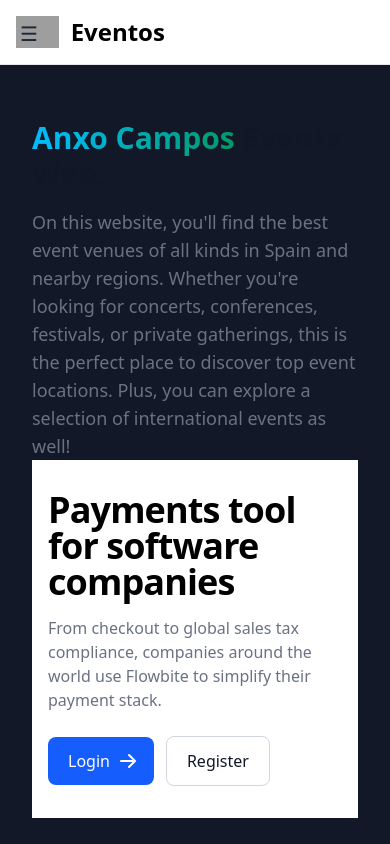
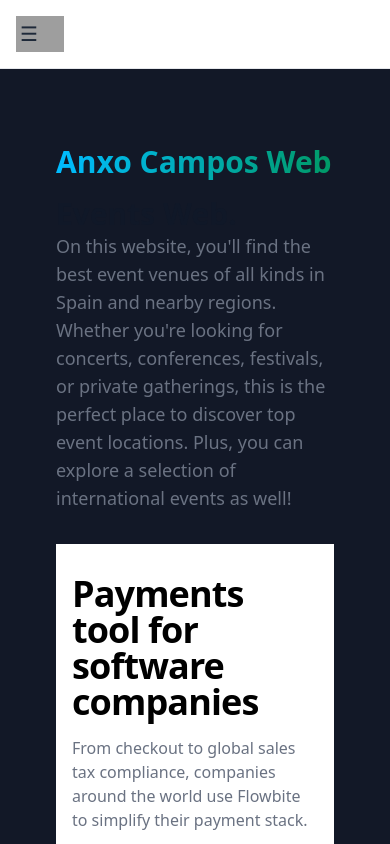
Before and after one commit to Anxo55/agendaEventosFrontend, a React (Vite) app: page / in a window 390 px wide. Shown: the top 844 px of the page. Built offline with nearby package versions, Linux system fonts and the light colour scheme; grey boxes are pictures that could not be loaded.

Commit message:
change-some-components

```diff
--- a/package.json
+++ b/package.json
@@ -11,6 +11,7 @@
   },
   "dependencies": {
     "@tailwindcss/vite": "^4.0.0",
+    "axios": "^1.7.9",
     "motion": "^12.0.6",
     "react": "^18.3.1",
     "react-dom": "^18.3.1",
--- a/src/components/NavBar.tsx
+++ b/src/components/NavBar.tsx
@@ -4,19 +4,16 @@
 export default function NavBar() {
   return (
     <nav className="bg-white dark:bg-gray-900 fixed w-full z-20 top-0 start-0 border-b border-gray-200 dark:border-gray-600">
-      <div className="max-w-screen-xl flex flex-wrap items-center justify-between mx-auto p-4">
+      <div className="max-w-screen-xl flex flex-wrap items-center justify-start mx-auto p-4"> {/* Cambiado justify-between a justify-start */}
         <Link
           to="/"
-          className="flex items-center space-x-3 rtl:space-x-reverse"
+          className="flex items-center space-x-3 rtl:space-x-reverse mr-auto" // Añadido mr-auto para empujar elementos a la derecha
         >
           <img
             src="https://flowbite.com/docs/images/logo.svg"
-            className="h-8"
+            className="h-9 ml-0" // Asegura que no haya margen a la izquierda
             alt="Flowbite Logo"
           />
-          <span className="self-center text-2xl font-semibold whitespace-nowrap dark:text-white">
-            Eventos
-          </span>
         </Link>
         <div
           className="items-center justify-between hidden w-full md:flex md:w-auto md:order-1"
@@ -56,19 +53,6 @@
                 Profile
               </Link>
             </li>
-            <li>
-              <Link
-                to="/usersProfile"
-                className="block py-2 px-3 text-gray-900 rounded-sm hover:bg-gray-100 md:hover:bg-transparent md:hover:text-blue-700 md:p-0 md:dark:hover:text-blue-500 dark:text-white dark:hover:bg-gray-700 dark:hover:text-white md:dark:hover:bg-transparent dark:border-gray-700"
-              >
-                Users Profile
-              </Link>
-
-            </li>
-
-            <li>
-
-            </li>
           </ul>
         </div>
       </div>
--- a/src/pages/Home.tsx
+++ b/src/pages/Home.tsx
@@ -1,17 +1,44 @@
-import React from "react";
+import React, { useEffect, useState } from "react";
 import { Link } from "react-router-dom";
 
+function TypingEffect() {
+  const [text, setText] = useState("");
+  const fullText = "Anxo Campos Web";
+  const typingSpeed = 150; // Velocidad de escritura en ms
 
+  useEffect(() => {
+    let currentIndex = 0;
+    let timeout: number | undefined; // ✅ Cambio aquí
+
+    const type = () => {
+      if (currentIndex <= fullText.length) {
+        setText(fullText.slice(0, currentIndex));
+        currentIndex++;
+        timeout = window.setTimeout(type, typingSpeed); // ✅ `window.setTimeout`
+      }
+    };
+
+    type();
+
+    return () => clearTimeout(timeout);
+  }, []);
+
+  return (
+    <h1 className="mb-4 text-3xl font-extrabold text-gray-900 dark:text-white md:text-5xl lg:text-6xl">
+      <span className="text-transparent bg-clip-text bg-gradient-to-r to-emerald-600 from-sky-400">
+        {text}
+      </span>
+    </h1>
+  );
+}
 
 export default function Home() {
   return (
-    <div>
-      <h1 className="mb-4 text-3xl font-extrabold text-gray-900 dark:text-white md:text-5xl lg:text-6xl">
-        <span className="text-transparent bg-clip-text bg-gradient-to-r to-emerald-600 from-sky-400">
-          Anxo Campos
-        </span>{" "}
+    <div className="p-6">
+      <TypingEffect />
+      <h2 className="text-3xl font-semibold text-gray-900 dark:text-white">
         Events Web.
-      </h1>
+      </h2>
       <p className="text-lg font-normal text-gray-500 lg:text-xl dark:text-gray-400">
         On this website, you'll find the best event venues of all kinds in Spain
         and nearby regions. Whether you're looking for concerts, conferences,
@@ -19,7 +46,8 @@
         top event locations. Plus, you can explore a selection of international
         events as well!
       </p>
-      <section className="bg-white dark:bg-gray-900">
+
+      <section className="bg-white dark:bg-gray-900 mt-8">
         <div className="grid max-w-screen-xl px-4 py-8 mx-auto lg:gap-8 xl:gap-0 lg:py-16 lg:grid-cols-12">
           <div className="mr-auto place-self-center lg:col-span-7">
             <h1 className="max-w-2xl mb-4 text-4xl font-extrabold tracking-tight leading-none md:text-5xl xl:text-6xl dark:text-white">
@@ -31,7 +59,7 @@
             </p>
             <Link
               to="/login"
-              className="bg-blue-600 hover:bg-blue-700 inline-flex items-center justify-center px-5 py-3 mr-3 text-base font-medium text-center text-white rounded-lg bg-primary-700 hover:bg-primary-800 focus:ring-4 focus:ring-primary-300 dark:focus:ring-primary-900"
+              className="bg-blue-600 hover:bg-blue-700 inline-flex items-center justify-center px-5 py-3 mr-3 text-base font-medium text-white rounded-lg focus:ring-4 focus:ring-primary-300 dark:focus:ring-primary-900"
             >
               Login
               <svg
@@ -41,14 +69,15 @@
                 xmlns="http://www.w3.org/2000/svg"
               >
                 <path
-                  fill-rule="evenodd"
+                  fillRule="evenodd"
                   d="M10.293 3.293a1 1 0 011.414 0l6 6a1 1 0 010 1.414l-6 6a1 1 0 01-1.414-1.414L14.586 11H3a1 1 0 110-2h11.586l-4.293-4.293a1 1 0 010-1.414z"
-                  clip-rule="evenodd"
+                  clipRule="evenodd"
                 ></path>
               </svg>
             </Link>
-            <Link to="/register"
-              className="inline-flex items-center justify-center px-5 py-3 text-base font-medium text-center text-gray-900 border border-gray-300 rounded-lg hover:bg-gray-100 focus:ring-4 focus:ring-gray-100 dark:text-white dark:border-gray-700 dark:hover:bg-gray-700 dark:focus:ring-gray-800"
+            <Link
+              to="/register"
+              className="inline-flex items-center justify-center px-5 py-3 text-base font-medium text-gray-900 border border-gray-300 rounded-lg hover:bg-gray-100 focus:ring-4 focus:ring-gray-100 dark:text-white dark:border-gray-700 dark:hover:bg-gray-700 dark:focus:ring-gray-800"
             >
               Register
             </Link>
--- a/src/services/usersService.ts
+++ b/src/services/usersService.ts
@@ -1,3 +1,5 @@
+import axios from "axios";
+
 const URL_BASE = 'http://localhost:3000/api/'
 export const getUsers = async () => {
     try {
@@ -17,3 +19,18 @@
         throw new Error(msg)
     }
 }
+
+export const fetchUserProfile = async () => {
+    const token = localStorage.getItem("token");
+    if (!token) return null;
+
+    try {
+        const response = await axios.get(`${URL_BASE}users/profile`, {
+            headers: { Authorization: `Bearer ${token}` }
+        });
+        return response.data;
+    } catch (error) {
+        console.error("Error fetching user profile:", error);
+        return null;
+    }
+};
```
Also changed, not shown: 1 other file (tests, documents, lock files or other folders).
